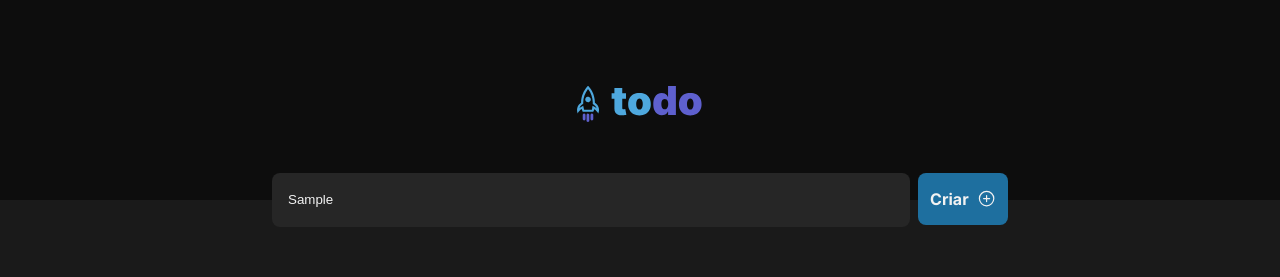
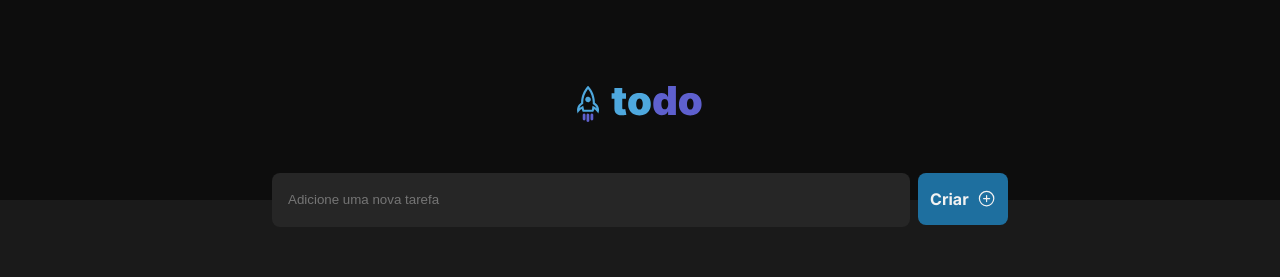
Before and after one commit to jvmaiaa/todo_challenge_rocketseat, a React (Vite) app: page / in a window 1280 px wide. Both pictures are taken after typing "Sample" into the empty fields and a click on the button "Criar". Shown: the top 277 px of the page. Built offline with nearby package versions, Linux system fonts and the light colour scheme.

Commit message:
✨[feat]: Adiciona a função de contagem de tasks concluídas na propriedade TaskCard.

```diff
--- a/src/components/HeaderInput/index.tsx
+++ b/src/components/HeaderInput/index.tsx
@@ -18,7 +18,10 @@ export const HeaderInput = ({ placeholderName, namedButton, onAddTask }: HeaderI
 
   return (
     <S.Container as="form" onSubmit={handleSubmit} >
-      <S.InputNameTask placeholder={placeholderName} onChange={(e) => setInput(e.target.value)}/>
+      <S.InputNameTask
+        placeholder={placeholderName}
+        value={input}
+        onChange={(e) => setInput(e.target.value)}/>
       <S.ButtonCreateTaskContainer type="submit" >
         <S.ButtonCreateTaskText>{namedButton}</S.ButtonCreateTaskText>
         <S.ButtonCreateTaskIcon />
--- a/src/components/MainContent/index.tsx
+++ b/src/components/MainContent/index.tsx
@@ -14,6 +14,7 @@ export const MainContent = () => {
     name: taskName,
     completed: false,
   };
+  console.log(newTask);
   // Add the new task to the tasks state
   setTasks(prev => [...prev, newTask]);
   };
--- a/src/components/TaskCard/index.tsx
+++ b/src/components/TaskCard/index.tsx
@@ -7,24 +7,21 @@ interface TaskCardProps {
   onToggle: () => void;
 }
 
-export const TaskCard = ({taskName}: TaskCardProps) => {
-  const [isChecked, setIsChecked] = useState(false);
+export const TaskCard = ({taskName, isChecked, onToggle}: TaskCardProps) => {
 
-
-  const toggleChecked = () => setIsChecked(!isChecked);
-
-  // }
   return (
     <S.Container>
       <S.ContentTaskGroup>
         <S.TaskInfoGroup>
-          <S.CheckWrapper onClick={toggleChecked}>
+          <S.CheckWrapper onClick={onToggle}>
             { isChecked
               ? (<S.CheckIcon />)
               : (<S.Circle />)
             }
           </S.CheckWrapper>
-          <S.TaskName isChecked={isChecked}>{taskName}</S.TaskName>
+          <S.TaskName isChecked={isChecked}>
+            {taskName}
+          </S.TaskName>
         </S.TaskInfoGroup>
 
         <S.DeleteIcon />
```
Also changed, not shown: 1 other file (tests, documents, lock files or other folders).
